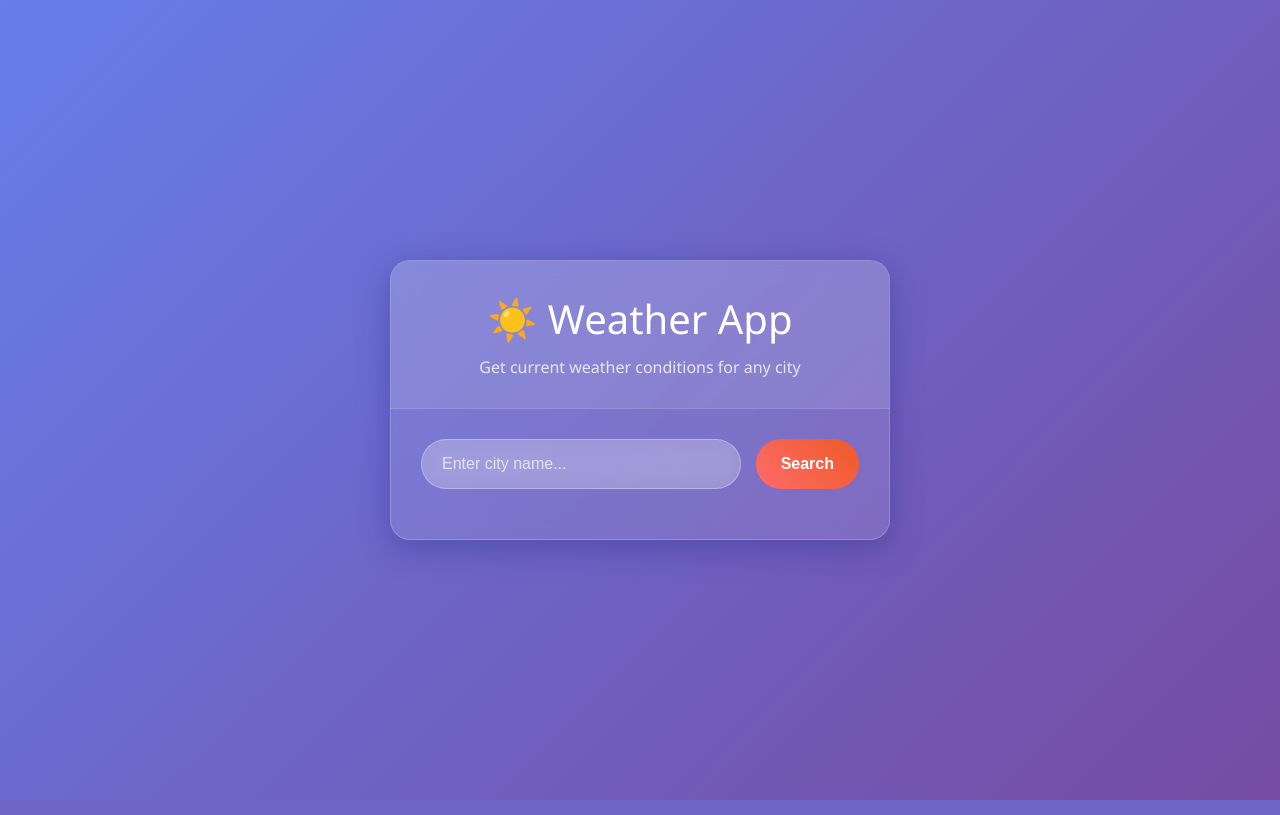
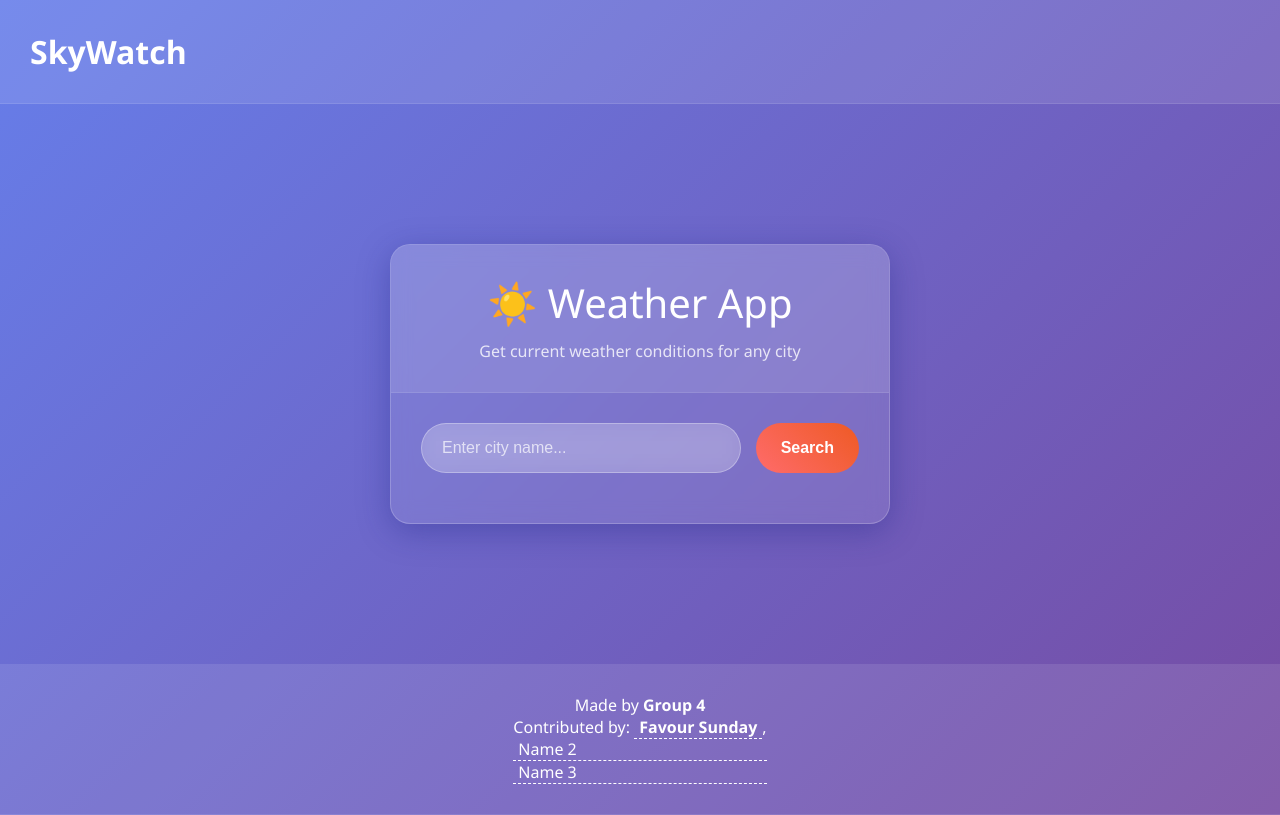
Before and after one commit to Faculty-of-Computing/WeatherApp, a Flask app: page / in a window 1280 px wide. Run offline with Flask 3, Linux system fonts and the light colour scheme.

```diff
--- a/templates/index.html
+++ b/templates/index.html
@@ -15,10 +15,32 @@
             font-family: 'Segoe UI', Tahoma, Geneva, Verdana, sans-serif;
             background: linear-gradient(135deg, #667eea 0%, #764ba2 100%);
             min-height: 100vh;
+        }
+
+        .page {
             display: flex;
             align-items: center;
+            min-height: 70vh;
             justify-content: center;
             padding: 20px;
+        }
+
+        .page-header {
+            background: rgba(255, 255, 255, 0.1);
+            padding: 30px;
+            color: white;
+            border-bottom: 1px solid rgba(255, 255, 255, 0.1);
+        }
+
+        .footer {
+            background: rgba(255, 255, 255, 0.1);
+            padding: 30px;
+            display: flex;
+            flex-direction: column;
+            align-items: center;
+            justify-content: center;
+            color: white;
+            border-bottom: 1px solid rgba(255, 255, 255, 0.1);
         }
 
         .container {
@@ -263,6 +285,10 @@
     </style>
 </head>
 <body>
+    <div class="page-header">
+        <h1>SkyWatch</h1>
+    </div>
+    <div class="page">
         <div class="container">
             <div class="header">
                 <h1>☀️ Weather App</h1>
@@ -330,6 +356,17 @@
                         <div class="detail-value" id="sunset"></div>
                     </div>
                 </div>
+            </div>
+        </div>
+    </div>
+    <div class="footer">
+        <p>Made by <strong>Group 4</strong></p>
+        <div>Contributed by:
+            <span contenteditable="true" style="border-bottom: 1px dashed #fff; padding: 0 5px; font-weight: bold;">Favour Sunday</span>,
+            <p style="display: flex; flex-direction: column;">
+                <span contenteditable="true" style="border-bottom: 1px dashed #fff; padding: 0 5px;">Name 2</span>
+                <span contenteditable="true" style="border-bottom: 1px dashed #fff; padding: 0 5px;">Name 3</span>
+            </p>
         </div>
     </div>
 
```
Also changed, not shown: .github/workflows/keep-alive.yml (added). Lines whose indentation alone changed are shown as unchanged.
